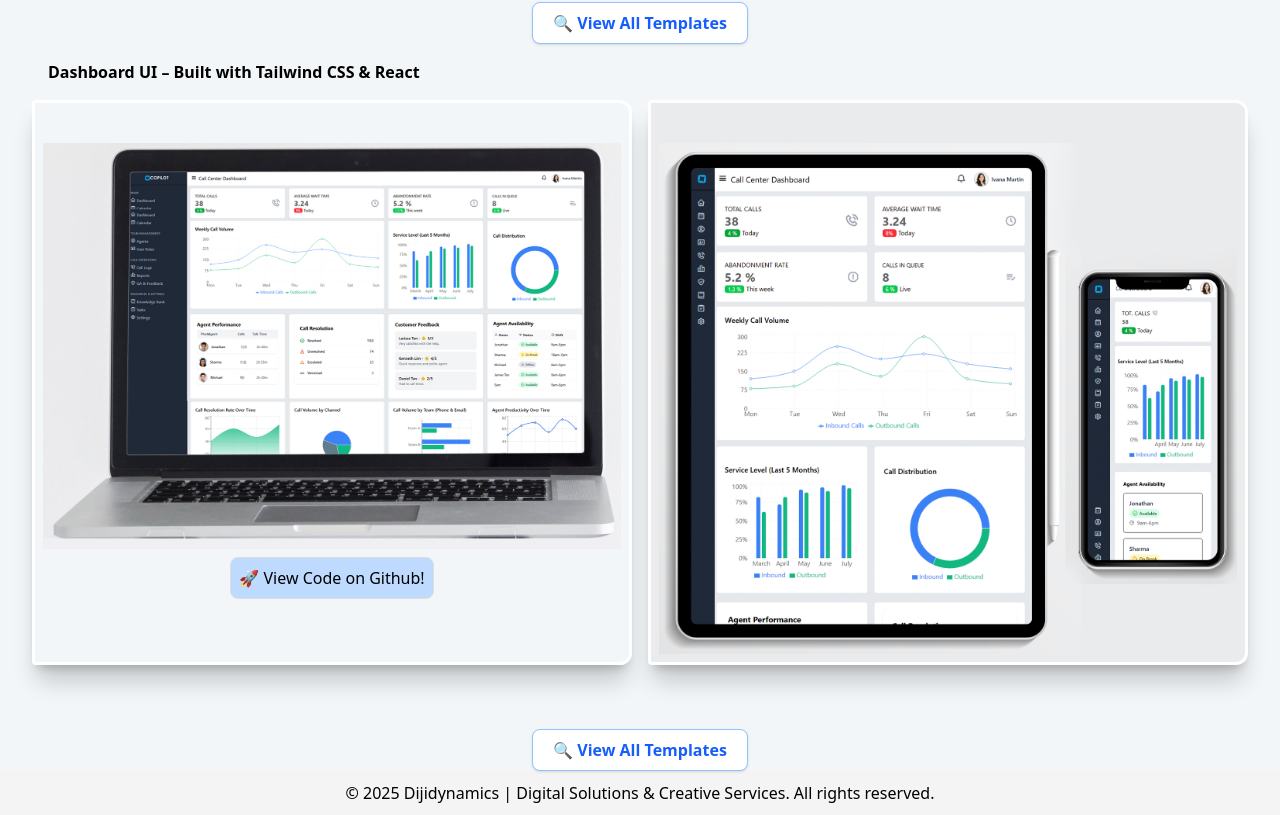
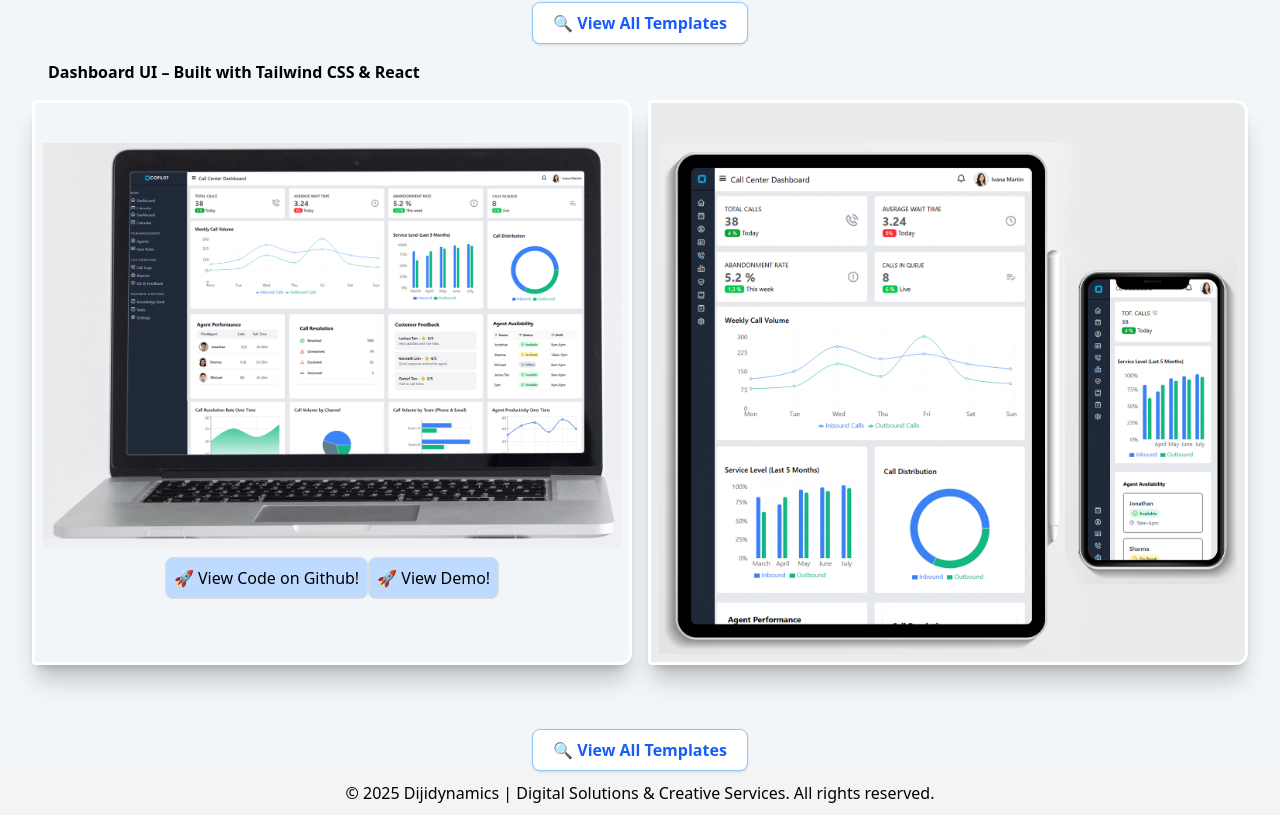
Before and after one commit to dijidynamics/dijidynamicsweb, a React (Vite) app: page / in a window 1280 px wide. Shown: the part 1079-1894 px from the top of the page. Built offline with nearby package versions, Linux system fonts and the light colour scheme.

Commit message:
Update React Vite project

```diff
--- a/src/Mainpage.jsx
+++ b/src/Mainpage.jsx
@@ -92,11 +92,18 @@ const Mainpage = () => {
            <div class="grid  lg:grid-cols-2 md:grid-cols-4 gap-4 pb-8 ">
                <div className='shadow-xl/20 border-3 border-white rounded-l p-2 align-middle items-center text-center rounded-xl'><img src={web02} className='pt-8' />
                <button
-  onClick={() => window.open('https://snack.expo.dev/@dijidynamics/food-app-dashboard', '_blank')}
+  onClick={() => window.open('https://github.com/dijidynamics/dashboard01-tailwindcss/tree/main/client', '_blank')}
   className="mt-2 bg-blue-200 hover:bg-blue-300 text-black p-2 rounded-lg border border-[#ddd] focus:ring-2 focus:ring-blue-300"
 >
 🚀 View Code on Github!
-</button></div>
+</button>
+    <button
+  onClick={() => window.open('https://www.dijidynamics.in/', '_blank')}
+  className="mt-2 bg-blue-200 hover:bg-blue-300 text-black p-2 rounded-lg border border-[#ddd] focus:ring-2 focus:ring-blue-300"
+>
+🚀 View Demo!
+</button>
+</div>
                 <div className='shadow-xl/20 border-3 bg-[#e9ebed] border-white rounded-l p-2 align-middle items-center text-center rounded-xl'><img src={web01} className='pt-8' /></div>
             </div>
 
```
